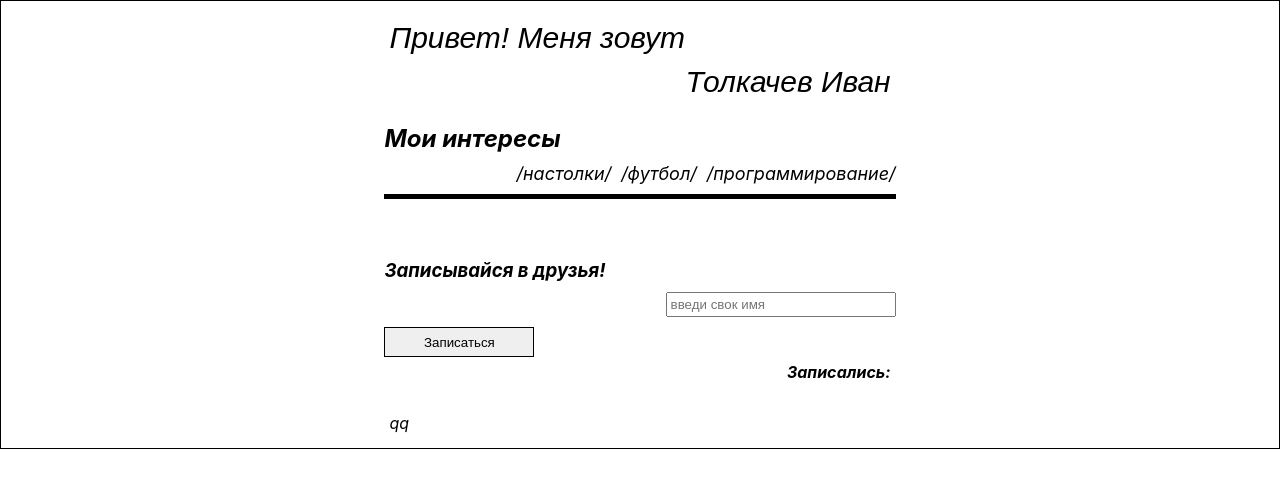
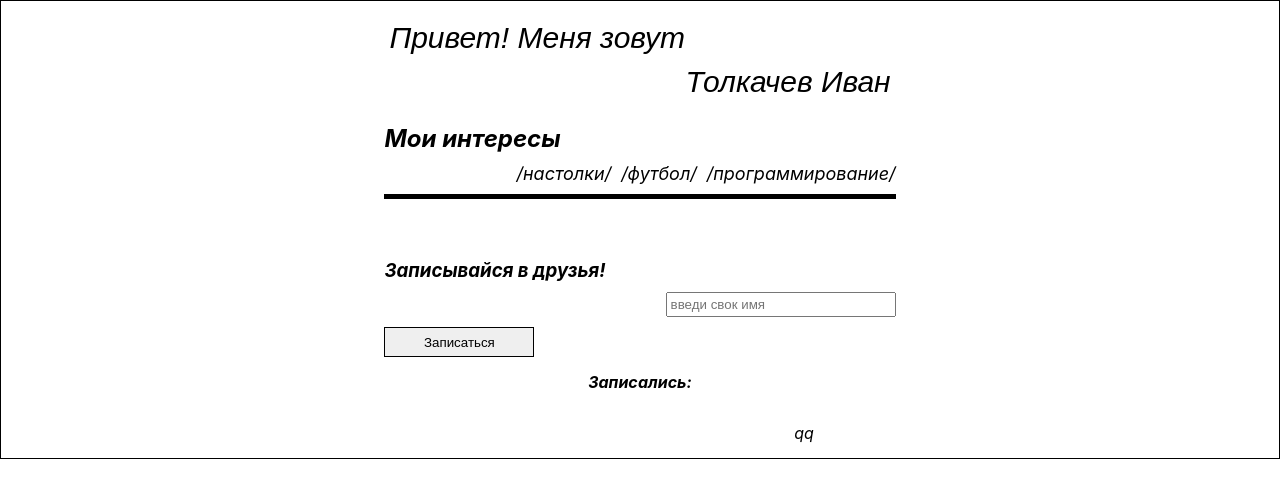
Before and after one commit to vantrey/homeWorkTasks, a React (Create React App) app: page / in a window 1280 px wide. Shown: the top 498 px of the page. Built offline with nearby package versions, Linux system fonts and the light colour scheme.

Commit message:
4th task. add GreetingsOutput style mapping

```diff
--- a/src/Greetings/Greetings.jsx
+++ b/src/Greetings/Greetings.jsx
@@ -9,16 +9,31 @@ class Greetings extends React.Component {
 
   render = () => {
     let greetingsOutputEl = this.props.greetings.greetingsOutput.map((item, index) => {
-
-      return <GreetingsOutput key={index} greetingsOutputText={item}/>
+      if (index % 2) {
+        return (
+          <div key={index} className={styles.odd}>
+            <GreetingsOutput greetingsOutputText={item}/>
+          </div>
+        )
+      } else {
+        return (
+          <div key={index} className={styles.even}>
+            <GreetingsOutput greetingsOutputText={item}/>
+          </div>
+        )
+      }
     })
     return (
       <div className={styles.greetingsWrapper}>
         <GreetingsTitle greetingsTitle={this.props.greetings.greetingsTitle}/>
         <GreetingsInput inputRef={this.props.inputRef}/>
         <GreetingsButton addGreetingsOutput={this.props.addGreetingsOutput}/>
-        <h4 className={styles.outputTitle}>Записались:</h4>
-        {greetingsOutputEl}
+        <div className={styles.outputWrapper}>
+          <h4 className={styles.outputTitle}>Записались:</h4>
+          {greetingsOutputEl}
+        </div>
+
+
       </div>
     )
   }
--- a/src/Greetings/Greetings.module.css
+++ b/src/Greetings/Greetings.module.css
@@ -5,8 +5,25 @@
   margin-top: 30px;
   padding: 10px;
 }
-.outputTitle{
+
+.outputWrapper {
+  display: flex;
+  flex-flow: column wrap;
+  align-self: center;
+  width: 70%;
+  margin-top: 10px;
+}
+.outputTitle {
   margin-top: 0;
-  align-self: flex-end;
+  align-self: center;
   padding: 5px;
 }
+
+
+.even {
+  align-self: flex-end;
+}
+
+.odd {
+  align-self: flex-start;
+}
--- a/src/Greetings/GreetingsOutput/GreetingsOutput.jsx
+++ b/src/Greetings/GreetingsOutput/GreetingsOutput.jsx
@@ -2,6 +2,7 @@ import React from 'react'
 import styles from './GreetingsOutput.module.css'
 
 class GreetingsOutput extends React.Component {
+  stl=this.props.cln
   render = () => {
     return (
       <div className={styles.greetingsOutput}>
--- a/src/Greetings/GreetingsOutput/GreetingsOutput.module.css
+++ b/src/Greetings/GreetingsOutput/GreetingsOutput.module.css
@@ -1,4 +1,3 @@
 .greetingsOutput {
-  align-self: flex-start;
   padding: 5px;
 }
```
